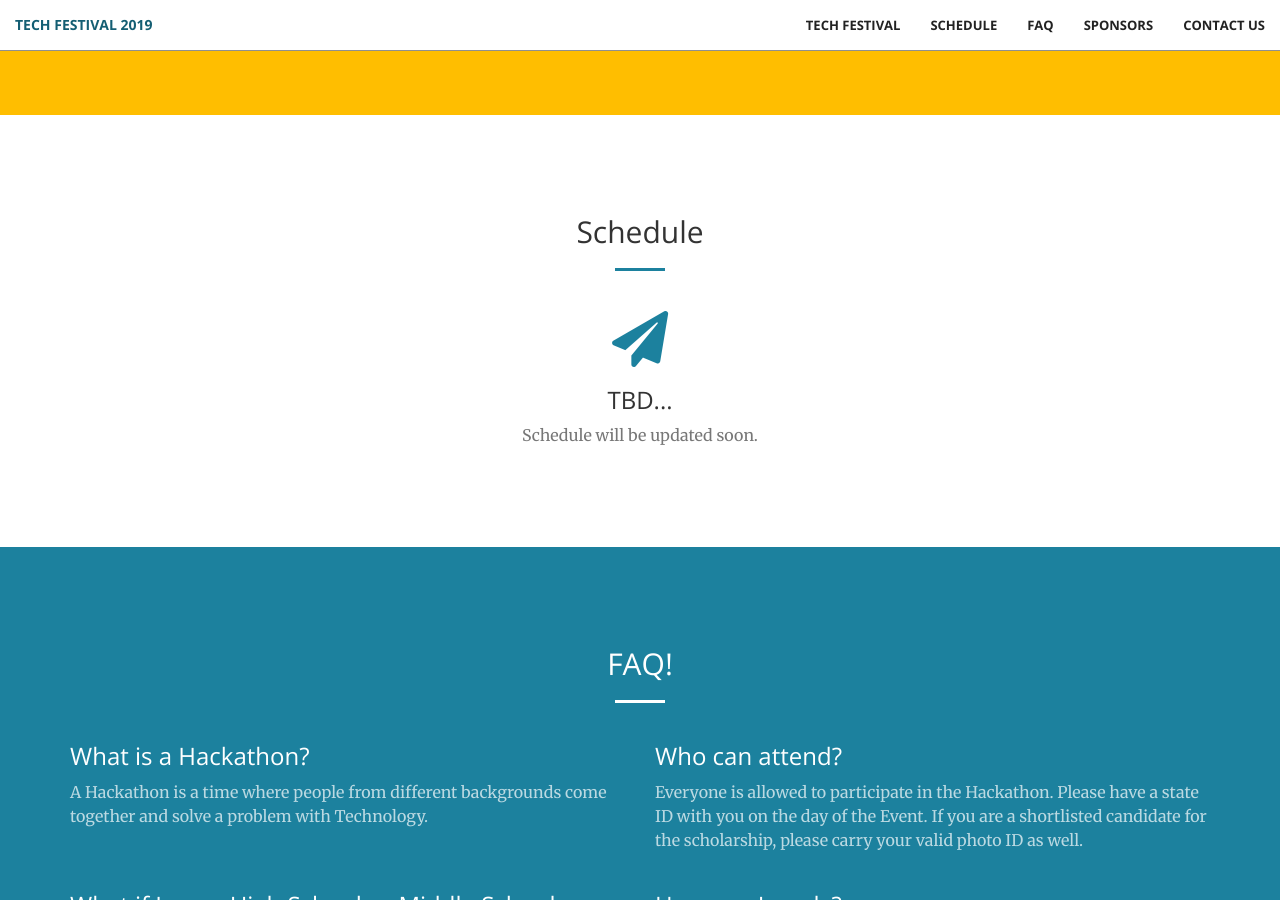
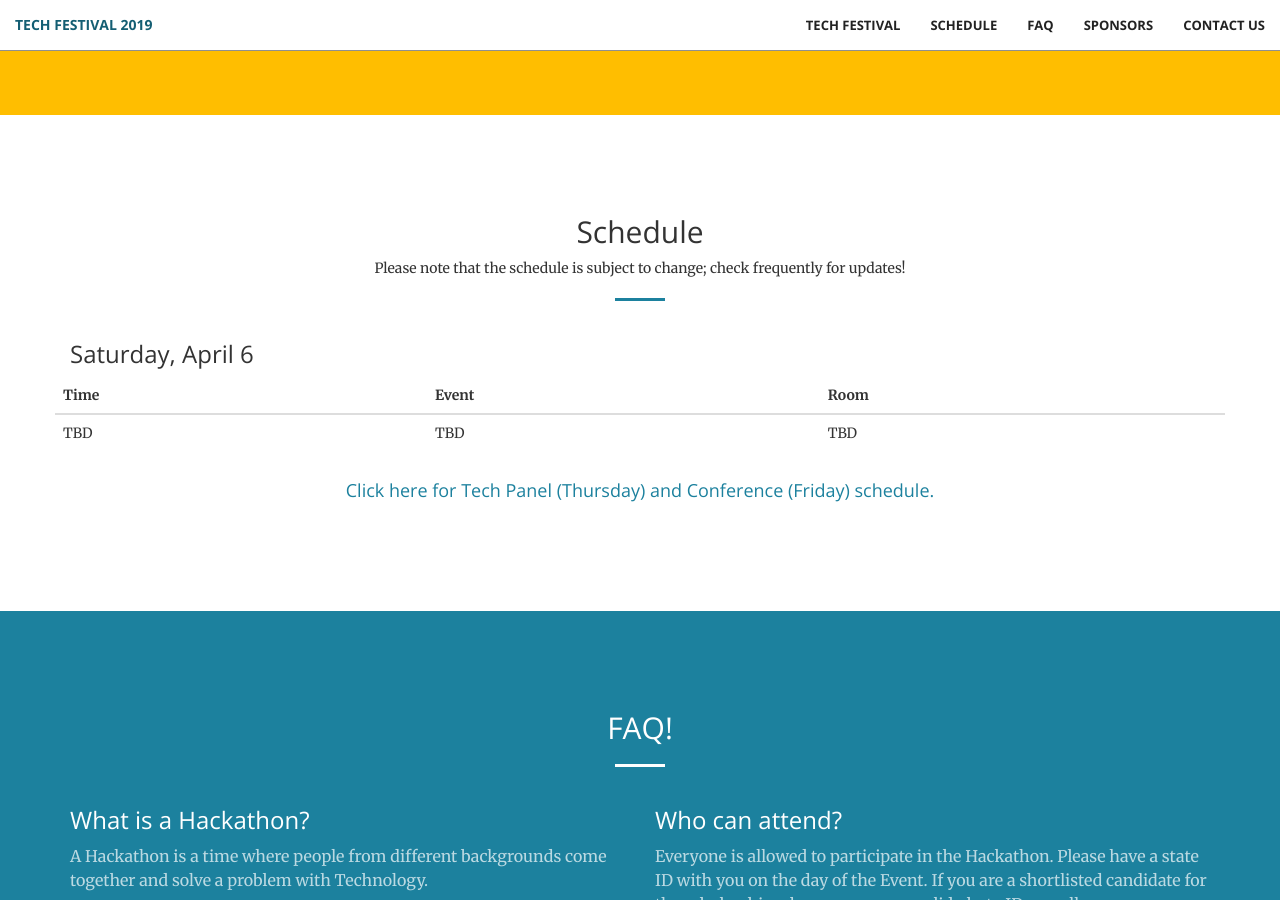
Before and after one commit to techfestivalnyc/techfestivalnyc.github.io, a Jekyll site: the page built from hackathon/index.html, in a window 1280 px wide and 900 px high, scrolled down 785 px. Built offline with Jekyll 4.4.1, drawn with Linux system fonts in a browser that asks for light colours.

Commit message:
split schedule lists

```diff
--- a/_includes/about-front.html
+++ b/_includes/about-front.html
@@ -1,4 +1,4 @@
-<section class="bg-primary" id="about">
+<section class="bg-primary-orange" id="about">
     <div class="container">
         <div class="row">
             <div class="col-lg-8 col-lg-offset-2 text-center">
--- a/_includes/schedule-hackathon.html
+++ b/_includes/schedule-hackathon.html
@@ -3,18 +3,40 @@
         <div class="row">
             <div class="col-lg-12 text-center">
                 <h2 class="section-heading">Schedule</h2>
+                <span>Please note that the schedule is subject to change; check frequently for updates!</span>
                 <hr class="primary">
             </div>
         </div>
     </div>
     <div class="container">
         <div class="row">
-            <div class="col-lg-12 col-md-12 text-center">
-                <div class="service-box">
-                    <i class="fa fa-4x fa-paper-plane wow bounceIn text-primary"></i>
-                    <h3>TBD...</h3>
-                    <p class="text-muted">Schedule will be updated soon.</p>
-                </div>
+            <div class="col-lg-12 col-md-12">
+                <h3>Saturday, April 6</h3>
+            </div>
+        </div>
+        <div class="row">
+            <table class="table">
+                <thead>
+                    <tr>
+                        <th scope="col">Time</th>
+                        <th scope="col">Event</th>
+                        <th scope="col">Room</th>
+                    </tr>
+                </thead>
+                <tbody>
+                    <tr>
+                        <td>TBD</td>
+                        <td>TBD</td>
+                        <td>TBD</td>
+                    </tr>
+                </tbody>
+            </table>
+        </div>
+    </div>
+    <div class="container">
+        <div class="row">
+            <div class="col-lg-12 text-center">
+                <h4><a href="../#schedule">Click here for Tech Panel (Thursday) and Conference (Friday) schedule.</a></h4>
             </div>
         </div>
     </div>
--- a/_layouts/front.html
+++ b/_layouts/front.html
@@ -7,11 +7,11 @@
   {% include nav-front.html %}
   {% include header-front.html %}
   {% include about-front.html %}
+  {% include schedule-front.html %}
   {% include themes.html %}
   {% include faq-front.html %}
   {% include team.html %}
   {% include sponsors.html %}
-  {% include schedule.html %}
   {% include contact.html %}
   {% include footer.html %}
   {% include scripts.html %}
--- a/css/main.scss
+++ b/css/main.scss
@@ -37,7 +37,7 @@
 $theme-primary: #1c819e;
 $theme-primary-dark: #005874;
 $theme-primary-white: #fdfdfd;
-$theme-primary-orange: #ffbe00;
+$theme-primary-orange: #ffb80f;
 $theme-dark: #222;
 $theme-white: #fdfdfd;
 
```
Also changed, not shown: _includes/schedule-front.html (+147 -26 lines), img/header-front.jpg.
